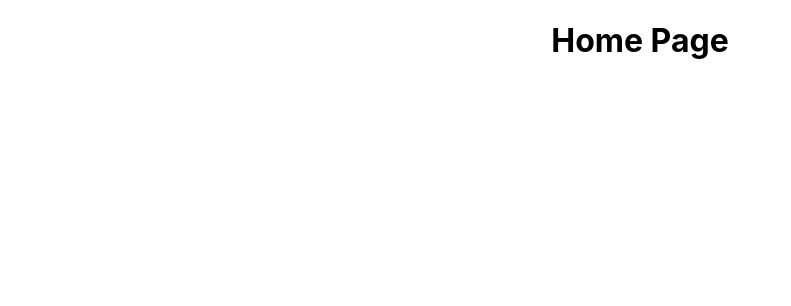
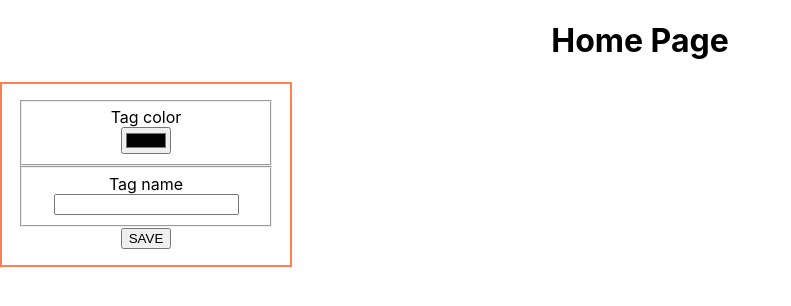
Before and after one commit to NickTaykey/personal-finance-dashboard, a React (Create React App) app: page / in a window 1280 px wide. Shown: the top 306 px of the page, without its empty margins (0-791 px from the left). Built offline with nearby package versions, Linux system fonts and the light colour scheme.

Commit message:
Add TagsMenu

```diff
--- a/src/Home.tsx
+++ b/src/Home.tsx
@@ -1,5 +1,12 @@
+import TagsMenu from './TagsMenu';
+
 const Home = () => {
-  return <h1>Home Page</h1>;
+ return (
+  <>
+   <h1>Home Page</h1>
+   <TagsMenu />
+  </>
+ );
 };
 
 export default Home;
--- a/src/Month.tsx
+++ b/src/Month.tsx
@@ -1,6 +1,7 @@
 import { useContext } from 'react';
 import { useParams } from 'react-router-dom';
 import GeneralContext, { DayObject } from './store/GeneralContext';
+import TagsMenu from './TagsMenu';
 
 function monthNameToNumber(month: string) {
  switch (month.toLowerCase()) {
@@ -61,6 +62,7 @@ const Month = () => {
   markup = (
    <>
     <h1>Month Page</h1>
+    <TagsMenu />
     <table>
      <tbody>
       {tableRows.map((row, rowIdx) => (
--- /dev/null
+++ b/src/TagsMenu.tsx
@@ -0,0 +1,69 @@
+import GeneralContext from './store/GeneralContext';
+import { useContext, useRef } from 'react';
+
+const TagsMenu = () => {
+ const generalContext = useContext(GeneralContext);
+ const tagNameInputRef = useRef<HTMLInputElement>(null);
+ const tagColorInputRef = useRef<HTMLInputElement>(null);
+
+ const createNewTag = (e: React.MouseEvent<HTMLButtonElement>) => {
+  if (!tagNameInputRef.current || !tagColorInputRef.current) return;
+  generalContext.newTag({
+   name: tagNameInputRef.current.value,
+   color: tagColorInputRef.current.value,
+  });
+ };
+
+ return (
+  <section
+   style={{ width: '20vw', padding: '1rem', border: '2px solid coral' }}
+  >
+   <header>
+    <fieldset
+     style={{
+      display: 'flex',
+      flexDirection: 'column',
+      alignItems: 'center',
+     }}
+    >
+     <label htmlFor="tag-color">Tag color</label>
+     <input
+      ref={tagColorInputRef}
+      type="color"
+      id="tag-color"
+      name="tag-color"
+     />
+    </fieldset>
+    <fieldset
+     style={{
+      display: 'flex',
+      flexDirection: 'column',
+      alignItems: 'center',
+     }}
+    >
+     <label htmlFor="tag-name">Tag name</label>
+     <input ref={tagNameInputRef} type="text" id="tag-name" name="tag-name" />
+    </fieldset>
+    <button onClick={createNewTag}>SAVE</button>
+   </header>
+   <footer>
+    {generalContext.tags.map((t) => (
+     <article style={{ display: 'flex', alignItems: 'center' }}>
+      <div
+       style={{
+        marginRight: '1rem',
+        width: '25px',
+        height: '25px',
+        borderRadius: '100%',
+        backgroundColor: t.color,
+       }}
+      />
+      <div>{t.name}</div>
+     </article>
+    ))}
+   </footer>
+  </section>
+ );
+};
+
+export default TagsMenu;
```
